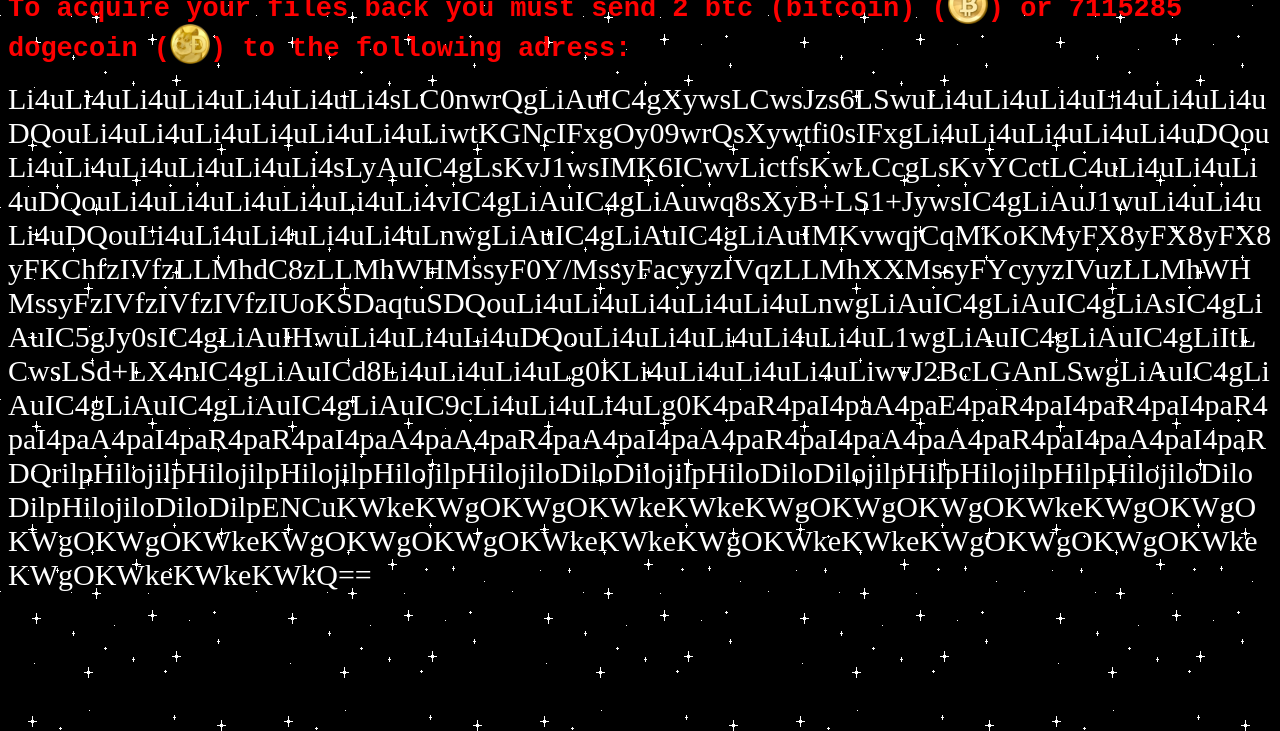
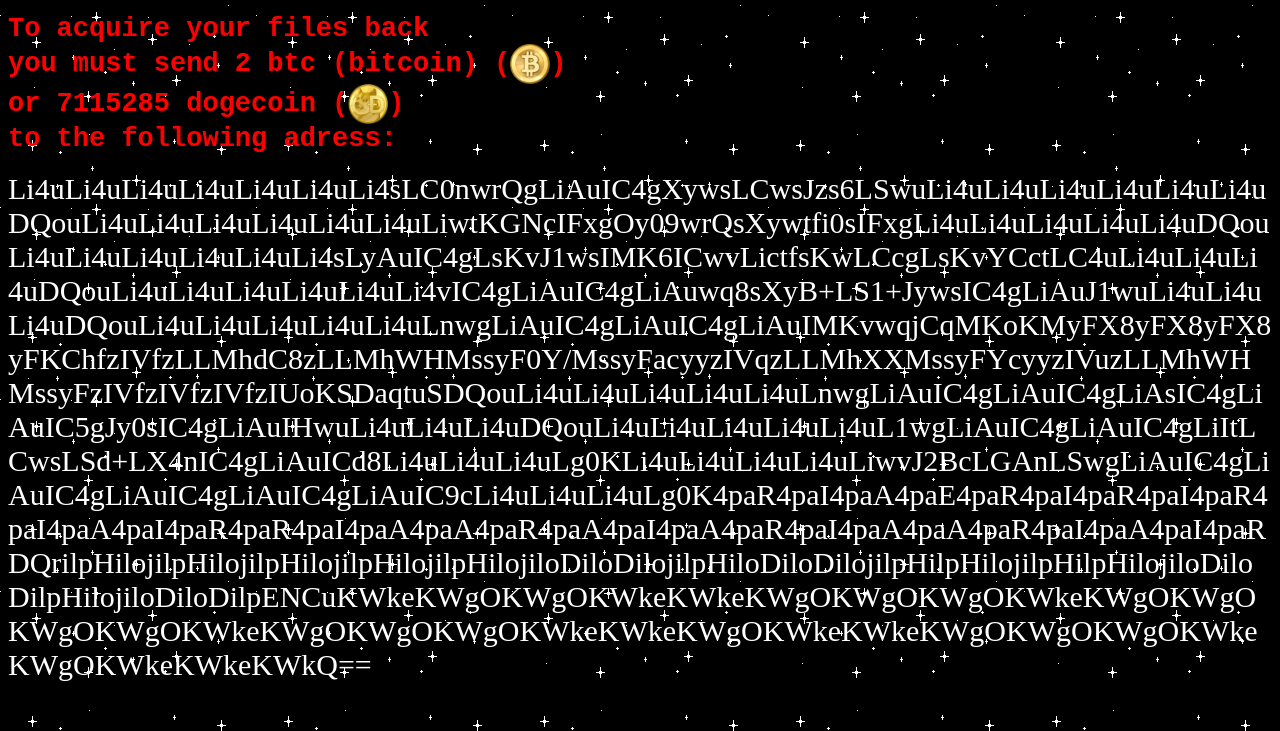
Before and after one commit to abbypubling/abbypubling.github.io, a plain HTML site: page crypto/index.html in a window 1280 px wide. Shown: the part 69-800 px from the top of the page. Drawn offline with Linux system fonts and the light colour scheme.

Commit message:
Update index.html

```diff
--- a/crypto/index.html
+++ b/crypto/index.html
@@ -18,6 +18,7 @@
 color: red;
 font-size: 27px;
 font-family: monospace;
+word-wrap: break-word;
 }
 
 .string {
@@ -37,7 +38,7 @@
 					<img src=trollware.jpg width=40 height=40 style="vertical-align:bottom">  Trolololo! All your files have been encrypted!
 				</h3>
 		<p class="first">
-				<b>To acquire your files back you must send 2 btc (bitcoin) (<img src=btc.png width=40 height=40 style="vertical-align:bottom">) or 7115285 dogecoin (<img src=dogecoin.png width=40 height=40 style="vertical-align:bottom">) to the following adress:</b>
+				<br><b>To acquire your files back<br>you must send 2 btc (bitcoin) (<img src=btc.png width=40 height=40 style="vertical-align:middle">)<br>or 7115285 dogecoin (<img src=dogecoin.png width=40 height=40 style="vertical-align:middle">)<br> to the following adress:</b>
 		</p>
 		<br>
 		<p class="string">
```
